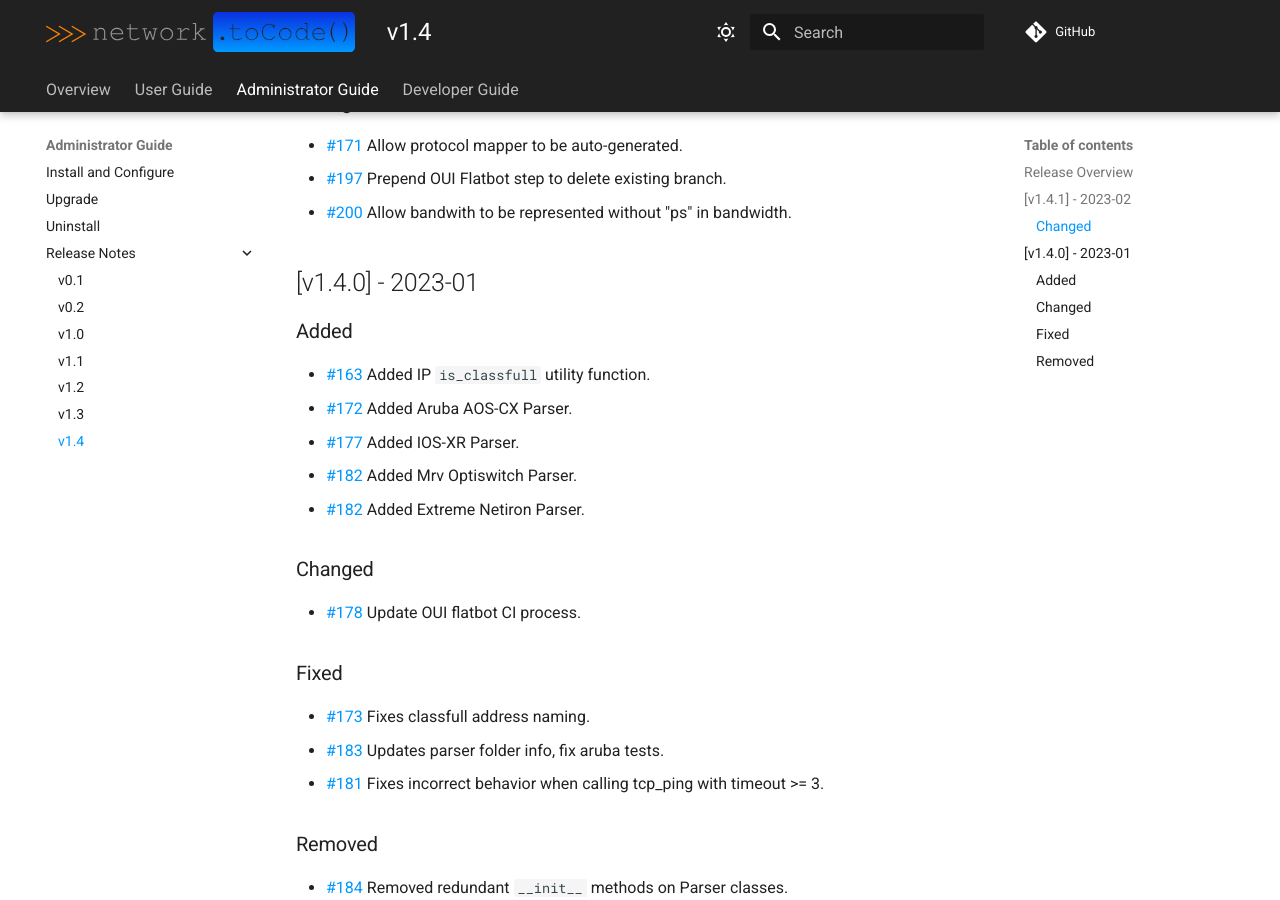
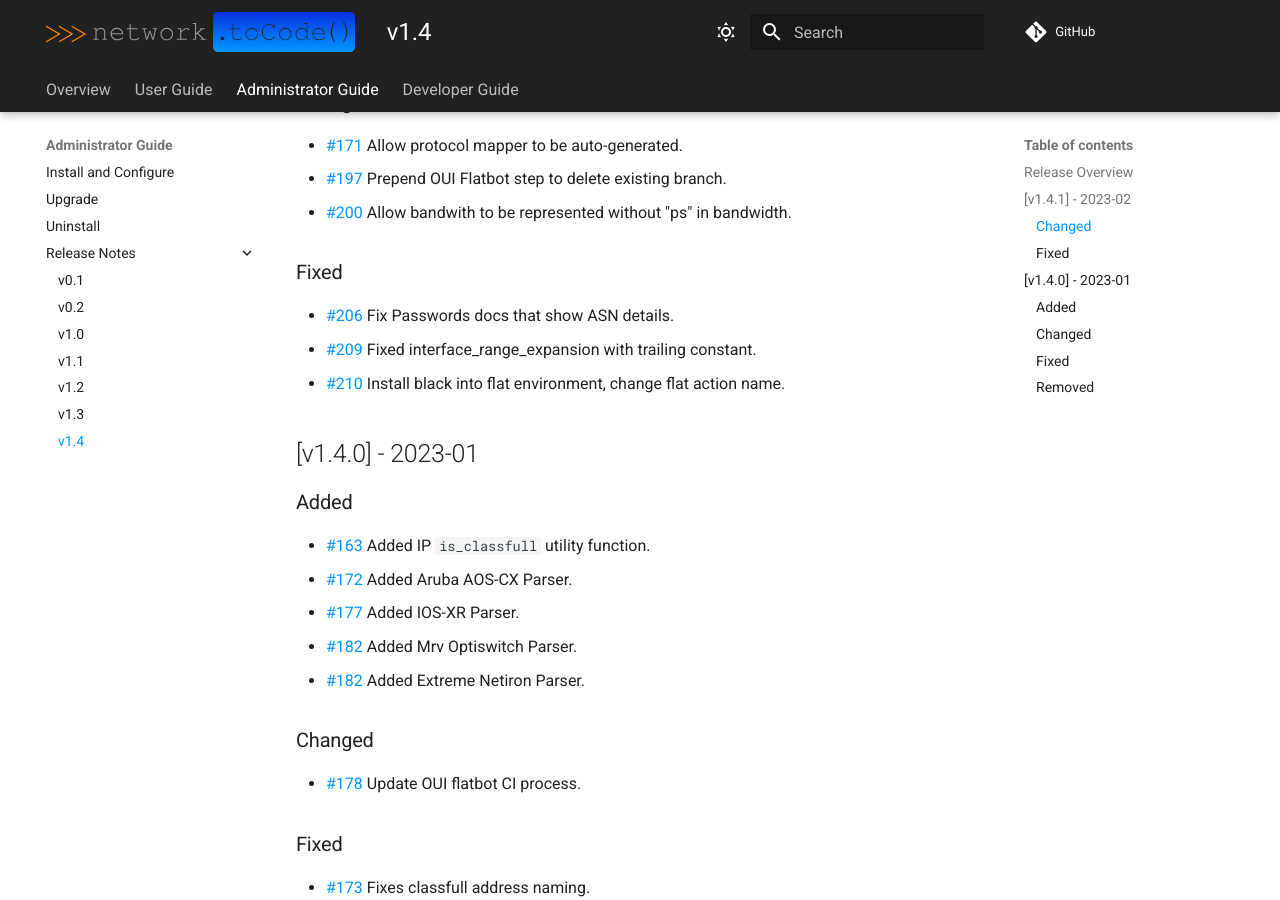
Before and after one commit to networktocode/netutils, an MkDocs documentation site: the page built from docs/admin/release_notes/version_1.4.md, in a window 1280 px wide and 900 px high, scrolled down 459 px. Built offline with MkDocs 1.6.1 and Material for MkDocs 9.7.7, drawn with Linux system fonts in a browser that asks for light colours; comment, search, counter and statistics services are not loaded.

Commit message:
Add newer PRs

```diff
--- a/docs/admin/release_notes/version_1.4.md
+++ b/docs/admin/release_notes/version_1.4.md
@@ -15,6 +15,12 @@
 - [#171](https://github.com/networktocode/netutils/pull/171) Allow protocol mapper to be auto-generated.
 - [#197](https://github.com/networktocode/netutils/pull/197) Prepend OUI Flatbot step to delete existing branch.
 - [#200](https://github.com/networktocode/netutils/pull/200) Allow bandwith to be represented without "ps" in bandwidth.
+
+### Fixed
+
+- [#206](https://github.com/networktocode/netutils/pull/206) Fix Passwords docs that show ASN details.
+- [#209](https://github.com/networktocode/netutils/pull/209) Fixed interface_range_expansion with trailing constant.
+- [#210](https://github.com/networktocode/netutils/pull/210) Install black into flat environment, change flat action name.
 
 ## [v1.4.0] - 2023-01
 
```
